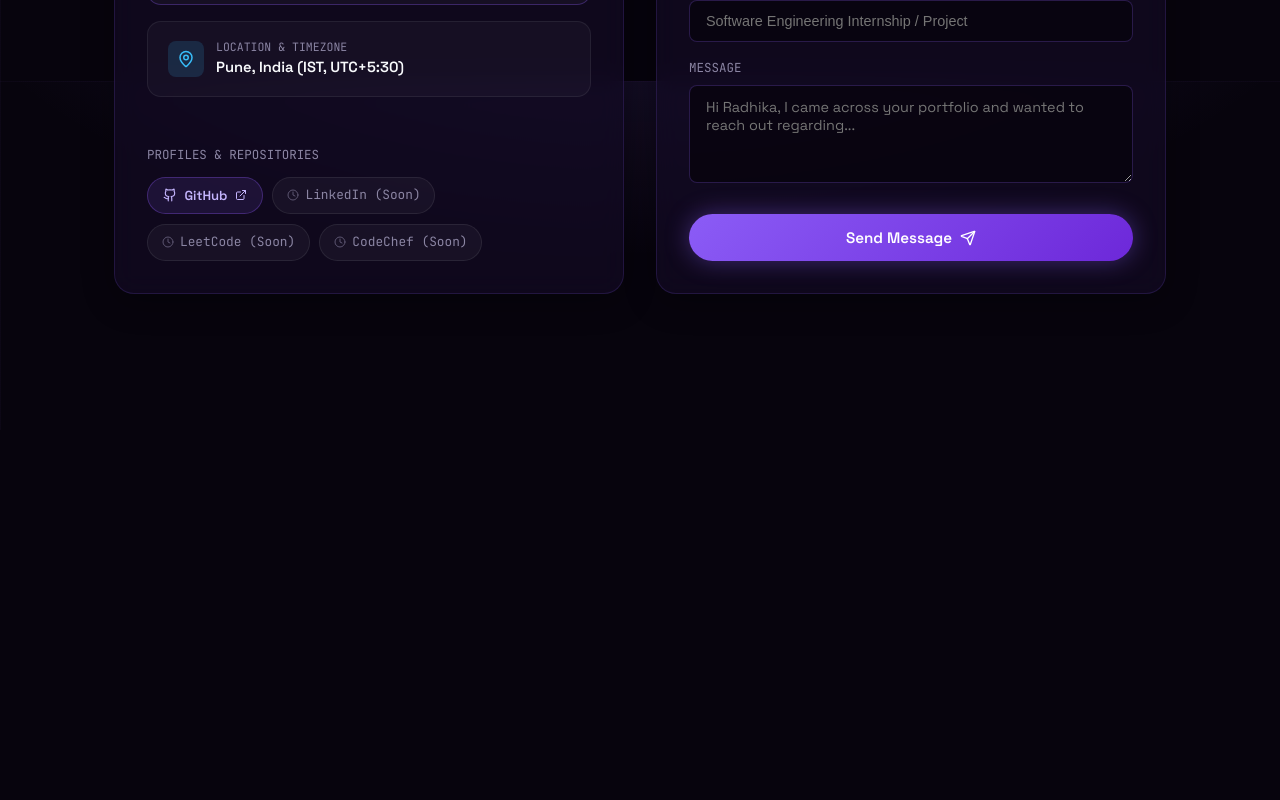
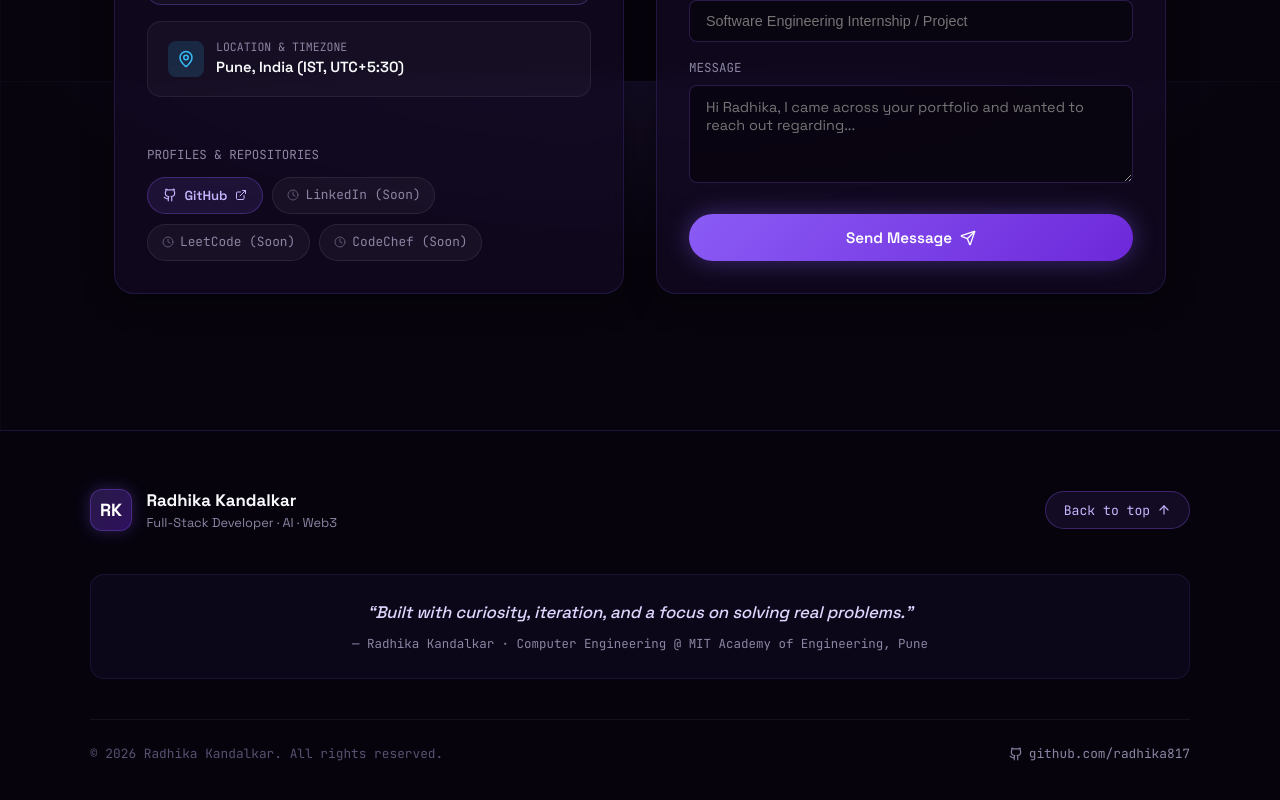
Before and after one commit to radhika817/radhika-portfolio, a React (Vite) app: page / in a window 1280 px wide. Shown: the part 7919-8719 px from the top of the page. Before the commit the page ends 8349 px from the top, so only its background shows below. Built offline with nearby package versions, Linux system fonts and the light colour scheme.

Commit message:
feat: add footer

```diff
--- a/src/App.jsx
+++ b/src/App.jsx
@@ -19,6 +19,7 @@ import Experience from './components/Experience'
 import Achievements from './components/Achievements'
 import Terminal from './components/Terminal'
 import Contact from './components/Contact'
+import Footer from './components/Footer'
 
 const SECTION_IDS = ['about', 'projects', 'skills', 'experience', 'achievements', 'terminal', 'contact']
 
@@ -139,6 +140,9 @@ export default function App() {
         {/* Section: Contact & Socials */}
         <Contact />
       </main>
+
+      {/* Global Footer */}
+      <Footer />
     </div>
   )
 }
--- /dev/null
+++ b/src/components/Footer.jsx
@@ -0,0 +1,197 @@
+import { ArrowUp, Heart, Sparkles } from 'lucide-react'
+import { personalInfo } from '../data/content'
+
+function GithubIcon({ size = 15, ...props }) {
+  return (
+    <svg
+      width={size}
+      height={size}
+      viewBox="0 0 24 24"
+      fill="none"
+      stroke="currentColor"
+      strokeWidth="2"
+      strokeLinecap="round"
+      strokeLinejoin="round"
+      {...props}
+    >
+      <path d="M15 22v-4a4.8 4.8 0 0 0-1-3.5c3 0 6-2 6-5.5.08-1.25-.27-2.48-1-3.5.28-1.15.28-2.35 0-3.5 0 0-1 0-3 1.5-2.64-.5-5.36-.5-8 0C6 2 5 2 5 2c-.3 1.15-.3 2.35 0 3.5A5.403 5.403 0 0 0 4 9c0 3.5 3 5.5 6 5.5-.39.49-.68 1.05-.85 1.65-.17.6-.22 1.23-.15 1.85v4" />
+      <path d="M9 18c-4.51 2-5-2-7-2" />
+    </svg>
+  )
+}
+
+/**
+ * Footer with philosophical statement, monogram logo, navigation links,
+ * and a smooth back-to-top trigger.
+ */
+export default function Footer() {
+  const scrollToTop = () => {
+    window.scrollTo({ top: 0, behavior: 'smooth' })
+  }
+
+  return (
+    <footer
+      style={{
+        position: 'relative',
+        zIndex: 2,
+        background: 'rgba(7, 4, 13, 0.95)',
+        borderTop: '1px solid rgba(139, 92, 246, 0.18)',
+        padding: '3.5rem 1.5rem 2.5rem',
+      }}
+    >
+      <div
+        style={{
+          maxWidth: '1100px',
+          margin: '0 auto',
+          display: 'flex',
+          flexDirection: 'column',
+          gap: '2.5rem',
+        }}
+      >
+        {/* Top Footer Row */}
+        <div
+          style={{
+            display: 'flex',
+            flexWrap: 'wrap',
+            alignItems: 'center',
+            justifyContent: 'space-between',
+            gap: '1.5rem',
+          }}
+        >
+          {/* Brand Monogram & Name */}
+          <div style={{ display: 'flex', alignItems: 'center', gap: '0.9rem' }}>
+            <div
+              style={{
+                width: '42px',
+                height: '42px',
+                borderRadius: '12px',
+                background: 'linear-gradient(135deg, rgba(139, 92, 246, 0.25), rgba(109, 40, 217, 0.4))',
+                border: '1px solid var(--border-medium)',
+                display: 'flex',
+                alignItems: 'center',
+                justifyContent: 'center',
+                boxShadow: '0 0 16px rgba(139, 92, 246, 0.3)',
+              }}
+            >
+              <span
+                style={{
+                  fontFamily: 'var(--font-display)',
+                  fontWeight: 800,
+                  fontSize: '1.1rem',
+                  color: '#ffffff',
+                }}
+              >
+                RK
+              </span>
+            </div>
+            <div>
+              <div style={{ fontWeight: 700, fontSize: '1.05rem', color: 'var(--text-primary)' }}>
+                {personalInfo.name}
+              </div>
+              <div style={{ fontSize: '0.8rem', color: 'var(--text-muted)' }}>
+                {personalInfo.title}
+              </div>
+            </div>
+          </div>
+
+          {/* Back to Top Button */}
+          <button
+            type="button"
+            onClick={scrollToTop}
+            data-cursor="Open"
+            style={{
+              display: 'inline-flex',
+              alignItems: 'center',
+              gap: '0.45rem',
+              padding: '0.6rem 1.1rem',
+              borderRadius: 'var(--radius-full)',
+              background: 'rgba(139, 92, 246, 0.1)',
+              border: '1px solid var(--border-medium)',
+              color: 'var(--color-lavender)',
+              fontSize: '0.82rem',
+              fontFamily: 'var(--font-mono)',
+              cursor: 'pointer',
+              transition: 'all 0.2s ease',
+            }}
+          >
+            <span>Back to top</span>
+            <ArrowUp size={14} />
+          </button>
+        </div>
+
+        {/* Required Philosophical Statement */}
+        <div
+          style={{
+            padding: '1.5rem',
+            background: 'rgba(19, 11, 36, 0.55)',
+            border: '1px solid rgba(139, 92, 246, 0.12)',
+            borderRadius: 'var(--radius-md)',
+            textAlign: 'center',
+          }}
+        >
+          <p
+            style={{
+              fontSize: '1.05rem',
+              fontWeight: 500,
+              color: 'var(--color-lavender-light)',
+              fontStyle: 'italic',
+              letterSpacing: '-0.01em',
+              lineHeight: 1.6,
+            }}
+          >
+            &ldquo;Built with curiosity, iteration, and a focus on solving real problems.&rdquo;
+          </p>
+          <div
+            style={{
+              marginTop: '0.5rem',
+              fontSize: '0.78rem',
+              color: 'var(--text-muted)',
+              fontFamily: 'var(--font-mono)',
+            }}
+          >
+            — Radhika Kandalkar · Computer Engineering @ MIT Academy of Engineering, Pune
+          </div>
+        </div>
+
+        {/* Bottom Metadata & Copyright */}
+        <div
+          style={{
+            display: 'flex',
+            flexWrap: 'wrap',
+            alignItems: 'center',
+            justifyContent: 'space-between',
+            gap: '1rem',
+            paddingTop: '1.5rem',
+            borderTop: '1px solid rgba(255, 255, 255, 0.06)',
+            fontSize: '0.8rem',
+            color: 'var(--text-faint)',
+            fontFamily: 'var(--font-mono)',
+          }}
+        >
+          <div>
+            © {new Date().getFullYear()} Radhika Kandalkar. All rights reserved.
+          </div>
+
+          <div style={{ display: 'flex', alignItems: 'center', gap: '1rem' }}>
+            <a
+              href="https://github.com/radhika817"
+              target="_blank"
+              rel="noreferrer"
+              data-cursor="Open"
+              style={{
+                color: 'var(--text-muted)',
+                display: 'inline-flex',
+                alignItems: 'center',
+                gap: '0.35rem',
+                textDecoration: 'none',
+              }}
+            >
+              <GithubIcon size={14} />
+              <span>github.com/radhika817</span>
+            </a>
+          </div>
+        </div>
+      </div>
+    </footer>
+  )
+}
```
